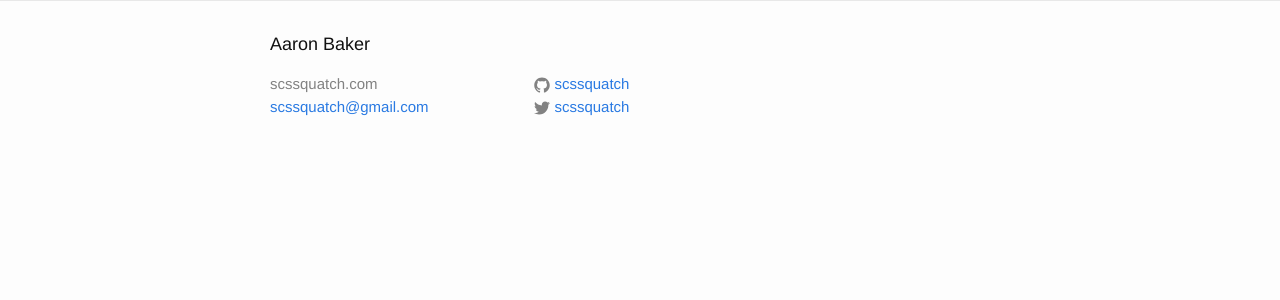
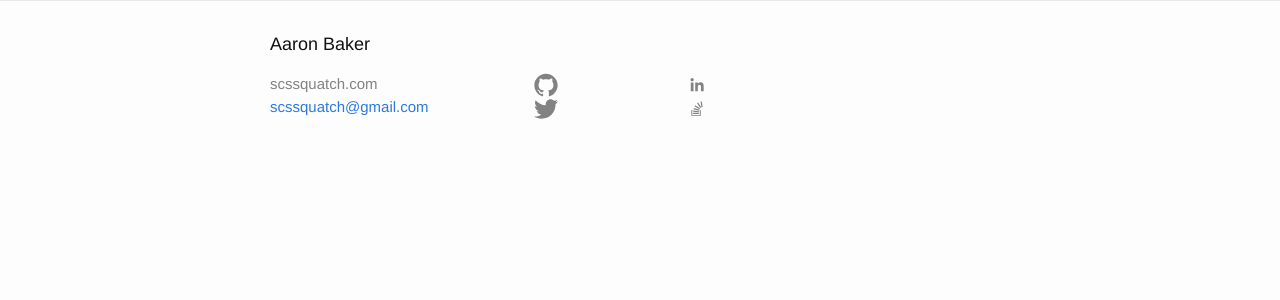
Before and after one commit to scssquatch/scssquatch.github.io, a Jekyll site: the page built from index.html, in a window 1280 px wide. Shown: the top 300 px of the page. Built offline with Jekyll 4.4.1, drawn with Linux system fonts in a browser that asks for light colours.

Commit message:
add linkedin and stackoverflow, just use icons

```diff
--- a/_config.yml
+++ b/_config.yml
@@ -7,6 +7,8 @@ baseurl: "" # the subpath of your site, e.g. /blog/
 url: "http://scssquatch.com" # the base hostname & protocol for your site
 twitter_username: scssquatch
 github_username:  scssquatch
+linkedin_username: scssquatch
+stack_overflow_username: scssquatch
 
 # Build settings
 markdown: kramdown
--- a/_includes/footer.html
+++ b/_includes/footer.html
@@ -22,8 +22,6 @@
                   <path fill="#828282" d="M7.999,0.431c-4.285,0-7.76,3.474-7.76,7.761 c0,3.428,2.223,6.337,5.307,7.363c0.388,0.071,0.53-0.168,0.53-0.374c0-0.184-0.007-0.672-0.01-1.32 c-2.159,0.469-2.614-1.04-2.614-1.04c-0.353-0.896-0.862-1.135-0.862-1.135c-0.705-0.481,0.053-0.472,0.053-0.472 c0.779,0.055,1.189,0.8,1.189,0.8c0.692,1.186,1.816,0.843,2.258,0.645c0.071-0.502,0.271-0.843,0.493-1.037 C4.86,11.425,3.049,10.76,3.049,7.786c0-0.847,0.302-1.54,0.799-2.082C3.768,5.507,3.501,4.718,3.924,3.65 c0,0,0.652-0.209,2.134,0.796C6.677,4.273,7.34,4.187,8,4.184c0.659,0.003,1.323,0.089,1.943,0.261 c1.482-1.004,2.132-0.796,2.132-0.796c0.423,1.068,0.157,1.857,0.077,2.054c0.497,0.542,0.798,1.235,0.798,2.082 c0,2.981-1.814,3.637-3.543,3.829c0.279,0.24,0.527,0.713,0.527,1.437c0,1.037-0.01,1.874-0.01,2.129 c0,0.208,0.14,0.449,0.534,0.373c3.081-1.028,5.302-3.935,5.302-7.362C15.76,3.906,12.285,0.431,7.999,0.431z"/>
                 </svg>
               </span>
-
-              <span class="username">{{ site.github_username }}</span>
             </a>
           </li>
           {% endif %}
@@ -37,19 +35,38 @@
                   c-0.632,0.375-1.332,0.647-2.076,0.793c-0.596-0.636-1.446-1.033-2.387-1.033c-1.806,0-3.27,1.464-3.27,3.27 c0,0.256,0.029,0.506,0.085,0.745C5.163,5.404,2.753,4.102,1.14,2.124C0.859,2.607,0.698,3.168,0.698,3.767 c0,1.134,0.577,2.135,1.455,2.722C1.616,6.472,1.112,6.325,0.671,6.08c0,0.014,0,0.027,0,0.041c0,1.584,1.127,2.906,2.623,3.206 C3.02,9.402,2.731,9.442,2.433,9.442c-0.211,0-0.416-0.021-0.615-0.059c0.416,1.299,1.624,2.245,3.055,2.271 c-1.119,0.877-2.529,1.4-4.061,1.4c-0.264,0-0.524-0.015-0.78-0.046c1.447,0.928,3.166,1.469,5.013,1.469 c6.015,0,9.304-4.983,9.304-9.304c0-0.142-0.003-0.283-0.009-0.423C14.976,4.29,15.531,3.714,15.969,3.058z"/>
                 </svg>
               </span>
+            </a>
+          </li>
+          {% endif %}
+      </div>
 
-              <span class="username">{{ site.twitter_username }}</span>
+      <div class="footer-col  footer-col-2">
+        <ul class="social-media-list">
+          {% if site.linkedin_username %}
+          <li>
+            <a href="https://linkedin.com/in/{{ site.linkedin_username }}">
+              <span class="icon  icon--linkedin">
+                <svg viewBox="0 0 512 512">
+                  <path fill="#828282" d="M186.4 142.4c0 19-15.3 34.5-34.2 34.5 -18.9 0-34.2-15.4-34.2-34.5 0-19 15.3-34.5 34.2-34.5C171.1 107.9 186.4 123.4 186.4 142.4zM181.4 201.3h-57.8V388.1h57.8V201.3zM273.8 201.3h-55.4V388.1h55.4c0 0 0-69.3 0-98 0-26.3 12.1-41.9 35.2-41.9 21.3 0 31.5 15 31.5 41.9 0 26.9 0 98 0 98h57.5c0 0 0-68.2 0-118.3 0-50-28.3-74.2-68-74.2 -39.6 0-56.3 30.9-56.3 30.9v-25.2H273.8z"/>
+                </svg>
+              </span>
+            </a>
+          </li>
+          {% endif %}
+
+          {% if site.stack_overflow_username %}
+          <li>
+            <a href="https://stackoverflow.com/users/1472154/scssquatch">
+              <span class="icon  icon--stack-overflow">
+                <svg viewBox="0 0 512 512">
+                  <path fill="#828282" d="M294.8 361.2l-122 0.1 0-26 122-0.1L294.8 361.2zM377.2 213.7L356.4 93.5l-25.7 4.5 20.9 120.2L377.2 213.7zM297.8 301.8l-121.4-11.2 -2.4 25.9 121.4 11.2L297.8 301.8zM305.8 267.8l-117.8-31.7 -6.8 25.2 117.8 31.7L305.8 267.8zM321.2 238l-105-62 -13.2 22.4 105 62L321.2 238zM346.9 219.7l-68.7-100.8 -21.5 14.7 68.7 100.8L346.9 219.7zM315.5 275.5v106.5H155.6V275.5h-20.8v126.9h201.5V275.5H315.5z"/>
+                </svg>
+              </span>
             </a>
           </li>
           {% endif %}
         </ul>
       </div>
-
-      <!-- <div class="footer&#45;col  footer&#45;col&#45;3"> -->
-      <!--   <p class="text">{{ site.description }}</p> -->
-      <!-- </div> -->
     </div>
-
   </div>
-
 </footer>
--- a/_sass/_base.scss
+++ b/_sass/_base.scss
@@ -193,8 +193,8 @@ pre {
 
     > svg {
         display: inline-block;
-        width: 16px;
-        height: 16px;
+        width: 24px;
+        height: 24px;
         vertical-align: middle;
 
         path {
```
